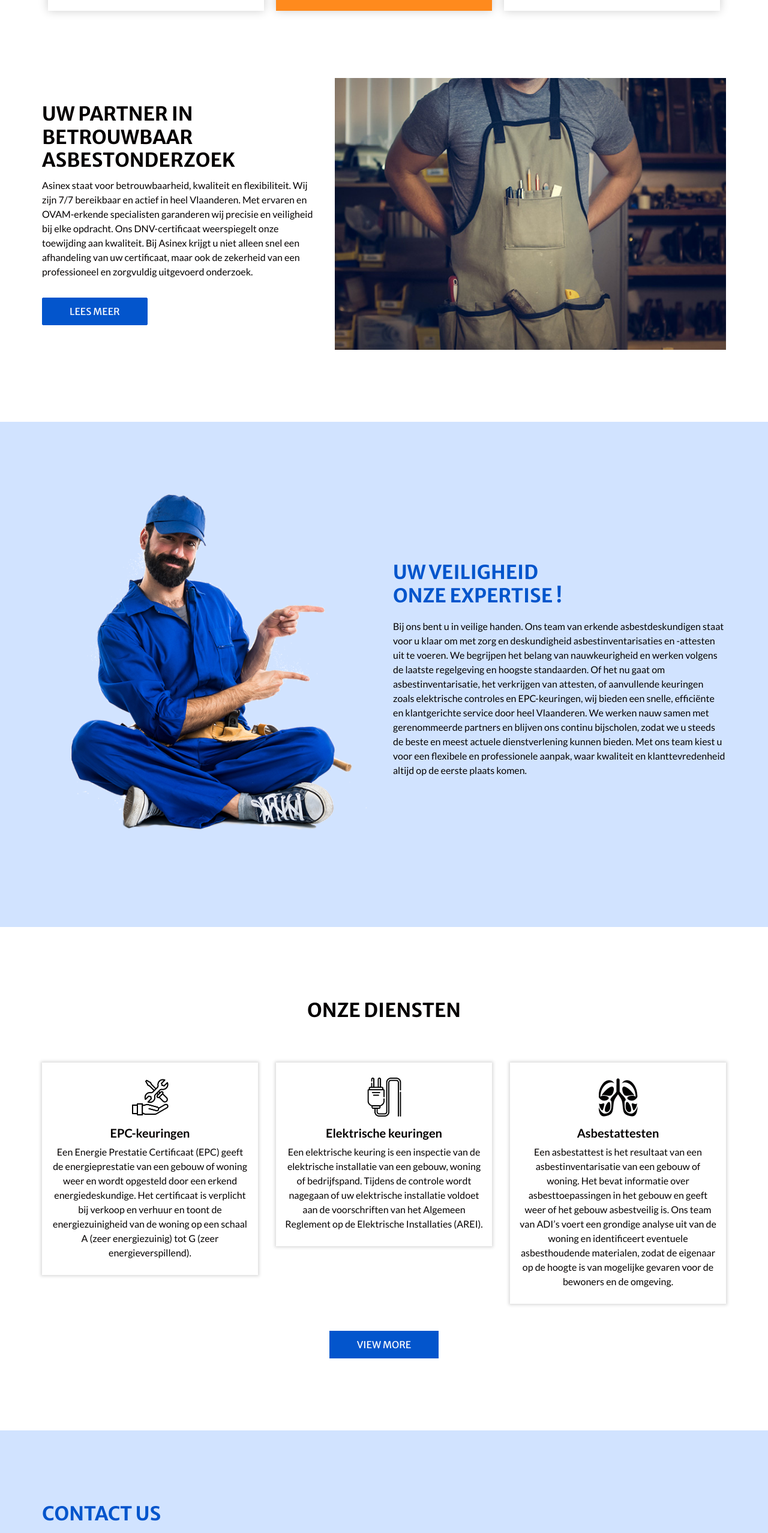
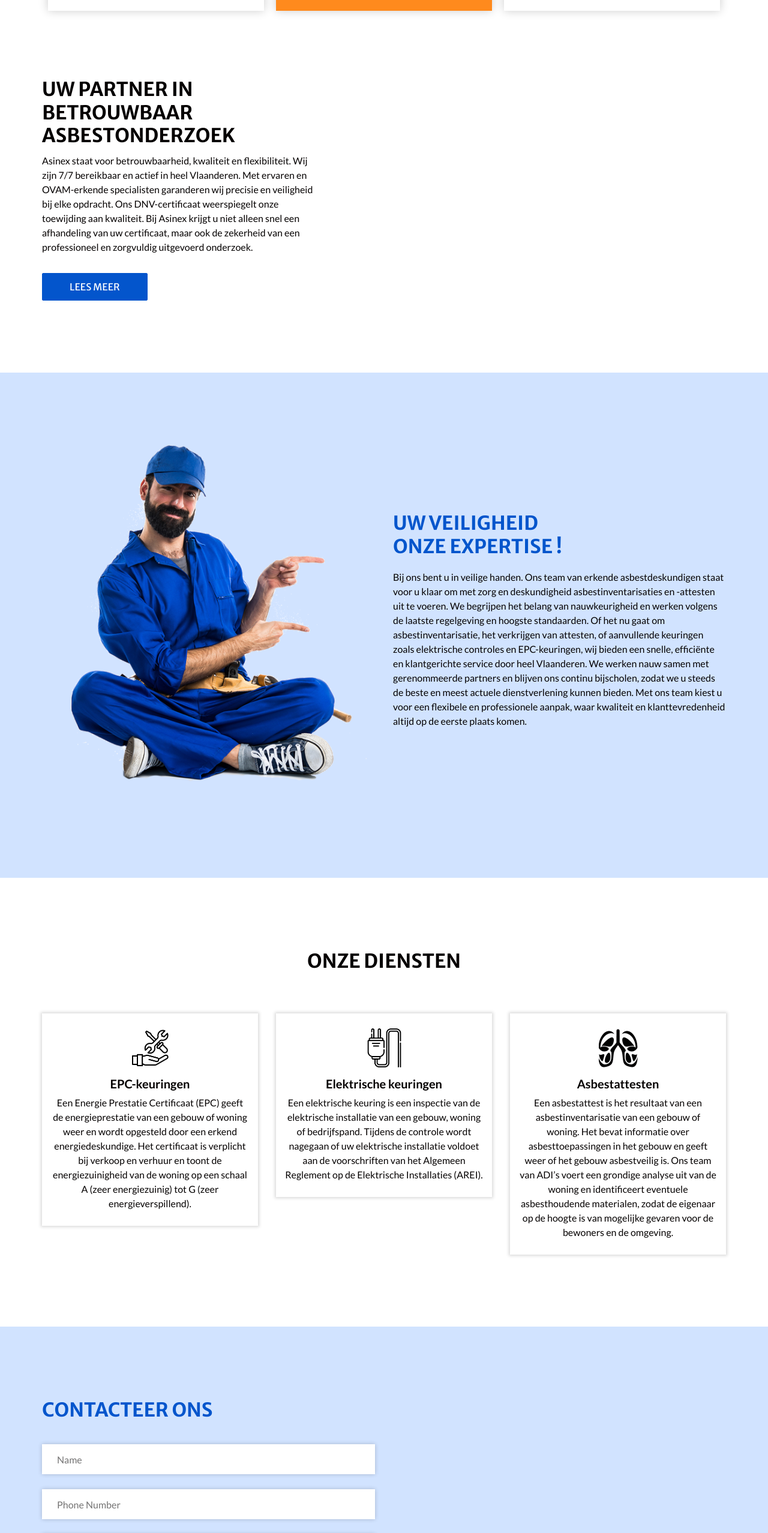
Before and after one commit to Pimpel1/asinex, a plain HTML site: page index.html in a window 1280 px wide. Shown: the part 1000-3555 px from the top of the page at 60% size. Drawn offline with nearby package versions, Linux system fonts and the light colour scheme; some packages are replaced by stand-ins of ours.

Commit message:
Update index.html

```diff
--- a/index.html
+++ b/index.html
@@ -218,11 +218,6 @@
               <a href=""> Lees meer </a>
             </div>
           </div>
-          <div class="col-lg-7 col-md-6">
-            <div class="img-box">
-              <img src="images/about-img.jpg" alt="" />
-            </div>
-          </div>
         </div>
       </div>
     </section>
@@ -332,10 +327,7 @@
             </div>
           </div>
         </div>
-        <div class="btn-box">
-          <a href=""> View More </a>
         </div>
-      </div>
     </section>
 
     <!-- end service section -->
@@ -345,7 +337,7 @@
     <section class="contact_section layout_padding">
       <div class="container">
         <div class="heading_container">
-          <h2>Contact Us</h2>
+          <h2>Contacteer ons</h2>
         </div>
         <div class="row">
           <div class="col-md-6">
@@ -373,7 +365,7 @@
                 />
               </div>
               <div class="d-flex">
-                <button>SEND</button>
+                <button>VERSTUUR</button>
               </div>
             </form>
           </div>
```
